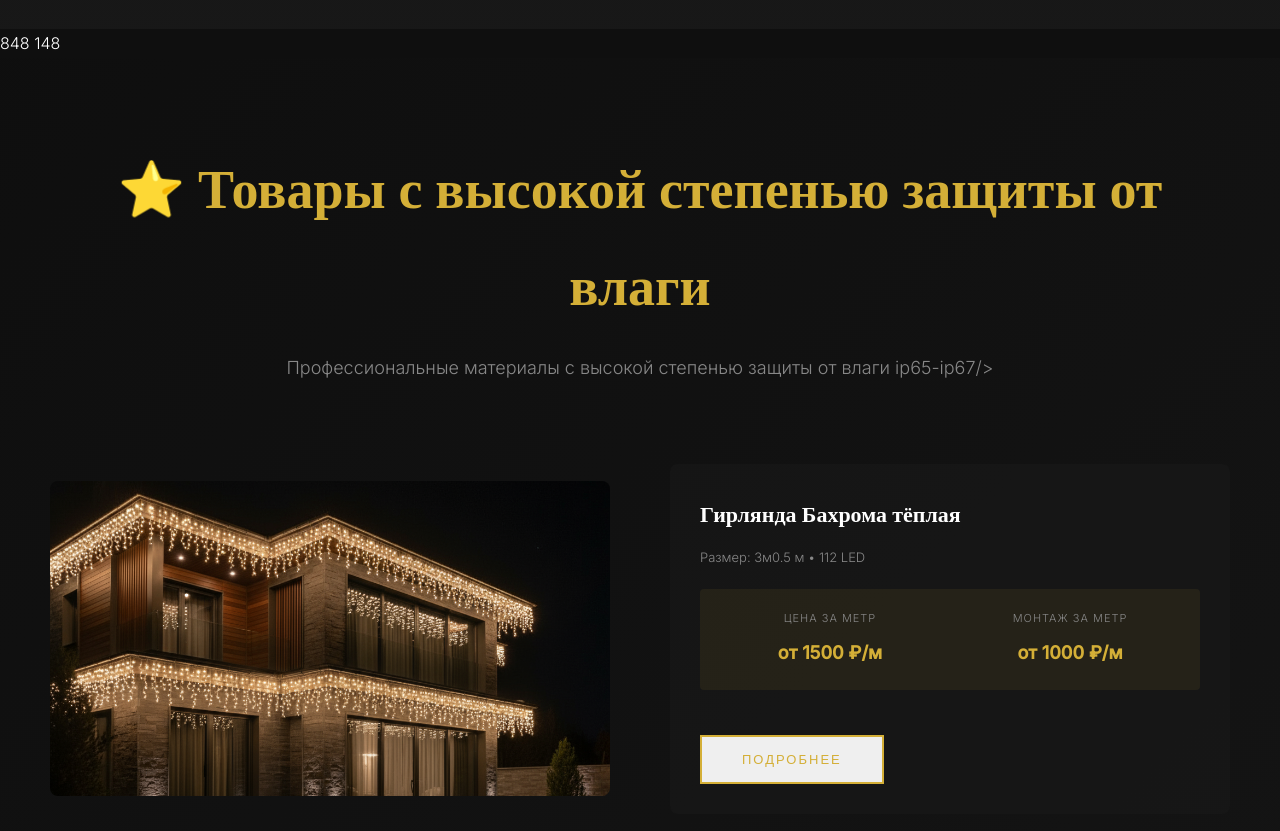
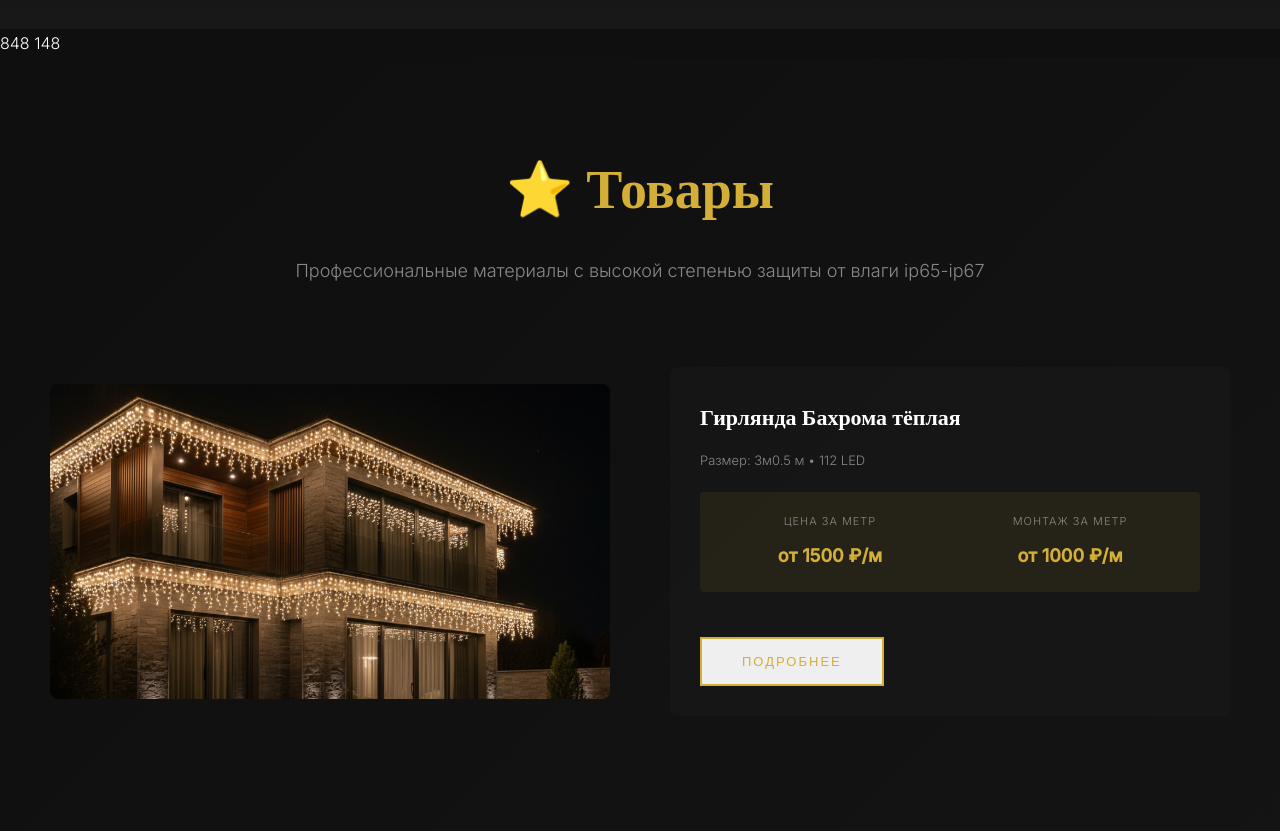
Before and after one commit to MillerAV969/lumineux-site, a website: page index.html in a window 1280 px wide. Shown: the part 800-1631 px from the top of the page. Drawn offline with nearby package versions, Linux system fonts and the light colour scheme.

Commit message:
Update index.html

```diff
--- a/index.html
+++ b/index.html
@@ -150,8 +150,8 @@
     848
 	148
 	<section class="products" id="productsSection">
-        <h2 class="section-title">⭐ Товары с высокой степенью защиты от влаги </h2>
-        <p class="section-subtitle">Профессиональные материалы с высокой степенью защиты от влаги ip65-ip67/></p>
+        <h2 class="section-title">⭐ Товары</h2>
+        <p class="section-subtitle">Профессиональные материалы с высокой степенью защиты от влаги ip65-ip67</p>
         <div class="packages-container">
             <div class="package">
                 <div class="pkg-img"><img src="girlyanda-bakhroma-teplaya.jpg" alt="Гирлянда Бахрома тёплая" style="width:100%; height:100%; object-fit:cover;" /></div>
```
